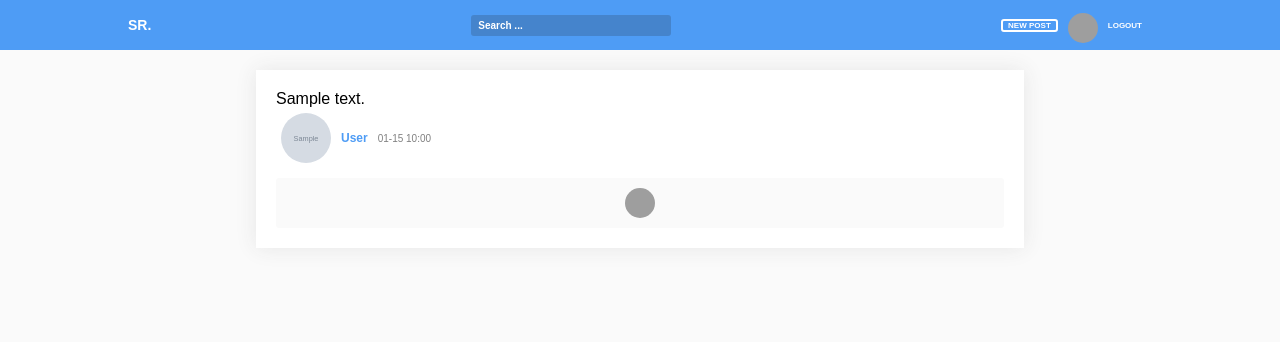
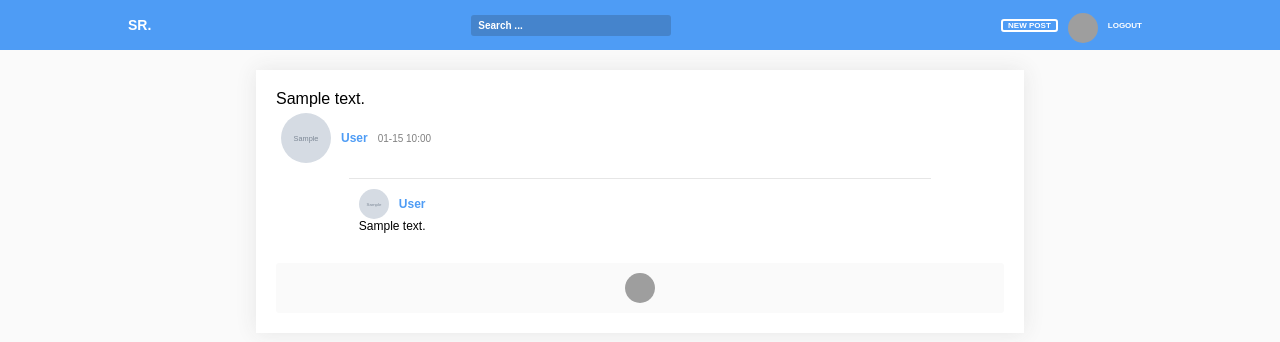
Before and after one commit to YauheniRusinchuk/developement_sweden, a Django app: template apps/templates/article/detail.html in a window 1280 px wide. Shown: the top 342 px of the page. Run offline with Django 3.2, Linux system fonts and the light colour scheme; the template is opened without the code that fills it: most values are stand-ins (such as "Sample title", 1, 10 or a date in 2020); grey boxes marked "Sample" are stand-in pictures; some libraries are stand-ins or nearby versions; some web fonts are replaced; grey boxes are pictures that could not be loaded.

Commit message:
redesign template

```diff
--- a/apps/article/views.py
+++ b/apps/article/views.py
@@ -10,7 +10,6 @@
     def get(self,request, *args, **kwargs):
         article = Article.objects.get(pk=kwargs['pk'])
         form = FormComment()
-        print(article.comments)
         return render(request, 'article/detail.html',
             {'article': article, 'form': form}
         )
@@ -20,4 +19,6 @@
         form = FormComment(request.POST)
         if form.is_valid():
             text = form.cleaned_data['text']
+            comment = Comment(author=request.user, text=text, article=article)
+            comment.save()
         return redirect('home:home_page')
--- a/apps/comments/models.py
+++ b/apps/comments/models.py
@@ -7,7 +7,7 @@
 
 class Comment(models.Model):
 
-    author  = models.OneToOneField(User, on_delete=models.CASCADE)
+    author  = models.ForeignKey(User, on_delete=models.CASCADE)
     text    = models.TextField(blank=False)
     article = models.ForeignKey(Article, on_delete=models.CASCADE)
 
--- a/apps/static/css/style.css
+++ b/apps/static/css/style.css
@@ -1175,3 +1175,39 @@
     font-size: 12px;
     font-weight: bold;
 }
+
+.comments_container {
+    width: 80%;
+    margin: 10px auto;
+    padding: 10px;
+    border-top: 1px solid #e6e6e6;
+}
+
+
+.comments_container .not_comments {
+    text-align: center;
+}
+
+
+.comments_div {
+    display: flex;
+    align-items: center;
+}
+
+.comments_div img {
+    border-radius: 50%;
+}
+
+
+.comments_div a {
+    font-size: 12px;
+    font-weight: bold;
+    margin-left: 10px;
+    color: #4e9cf5;
+    text-decoration: none;
+}
+
+.comment {
+    font-size: 12px;
+    margin-bottom: 10px;
+}
--- a/apps/templates/article/detail.html
+++ b/apps/templates/article/detail.html
@@ -10,19 +10,36 @@
         {% if article.author.profile.avatar %}
             <img src="{{article.author.profile.avatar.url}}" width="50px" height="50px" />
         {% else %}
-            <img src="https://www.eduma.cz/images/avatar.jpg" width="50px" height="50px" />
+            <img src="https://kiittnp.in/8134d463acc8c7b66744a481847ab4b/assets/img/user.png" width="50px" height="50px" />
         {% endif %}
         <a href="{% url 'home:detail_profile' pk=article.author.pk %}">{{article.author.profile.fullname}}</a>
         <span>{{article.date|date:'m-d H:i'}}</span>
     </div>
 
+    <div class="comments_container">
+        {% if article.comments %}
+            {% for com in article.comments %}
+                <div class="comments_div">
+                    {% if com.author.profile.avatar %}
+                        <img src="{{com.author.profile.avatar.url}}" width="30px" height="30px" />
+                    {% else %}
+                        <img src="https://kiittnp.in/8134d463acc8c7b66744a481847ab4b/assets/img/user.png" width="30px" height="30px" />
+                    {% endif %}
+                    <a href="{% url 'home:detail_profile' pk=com.author.pk %}">{{com.author.profile.fullname}}</a>
+                </div>
+                <p class="comment">{{com.text}}</p>
+            {% endfor %}
+        {% else %}
+            <p class="not_comments">not comments</p>
+        {% endif %}
+    </div>
 
     <div class="detail_article_comments">
         <div class="detail_comment_form">
             {% if user.profile.avatar %}
                 <img src="{{user.profile.avatar.url}}" width="30px" height="30px" />
             {% else %}
-                <img src="https://www.eduma.cz/images/avatar.jpg" width="30px" height="30px" />
+                <img src="https://kiittnp.in/8134d463acc8c7b66744a481847ab4b/assets/img/user.png" width="30px" height="30px" />
             {% endif %}
             <form method="POST">{% csrf_token %}
                 {{form}}
--- a/apps/templates/header.html
+++ b/apps/templates/header.html
@@ -10,7 +10,7 @@
         {% if user.profile.avatar %}
             <img src="{{user.profile.avatar.url}}" />
         {% else %}
-            <img src="https://www.eduma.cz/images/avatar.jpg" />
+            <img src="https://kiittnp.in/8134d463acc8c7b66744a481847ab4b/assets/img/user.png" />
         {% endif %}
       </a>
       <a class="logout_btn" href="{% url 'logout' %}">logout</a>
--- a/apps/templates/home/detail.html
+++ b/apps/templates/home/detail.html
@@ -21,7 +21,7 @@
     {% if profile_detail.avatar %}
       <img src="{{profile_detail.avatar.url}}" alt="">
     {% else %}
-      <img src="https://www.eduma.cz/images/avatar.jpg" alt="">
+      <img src="https://kiittnp.in/8134d463acc8c7b66744a481847ab4b/assets/img/user.png" alt="">
     {% endif %}
     <div class="detail_fullname">
       <h3>{{profile_detail.fullname}}</h3>
@@ -44,7 +44,7 @@
                 {% if sub.avatar %}
                     <img src="{{sub.avatar.url}}" width="70px" height="70px;" />
                 {% else %}
-                    <img src="https://www.eduma.cz/images/avatar.jpg" width="70px" height="70px" alt="">
+                    <img src="https://kiittnp.in/8134d463acc8c7b66744a481847ab4b/assets/img/user.png" width="70px" height="70px" alt="">
                 {% endif %}
                 <a href="{% url 'home:detail_profile' pk=sub.user.pk %}">{{sub.fullname}}</a>
             </div>
@@ -66,7 +66,7 @@
           {% if profile_detail.avatar %}
             <img src="{{profile_detail.avatar.url}}" width="30px" height="30px" alt="">
           {% else %}
-            <img src="https://www.eduma.cz/images/avatar.jpg" width="30px" height="30px" alt="">
+            <img src="https://kiittnp.in/8134d463acc8c7b66744a481847ab4b/assets/img/user.png" width="30px" height="30px" alt="">
           {% endif %}
           <span class="user_post">{{profile_detail.fullname}}</span>
           <span>{{article.date|date:'m-d H:i'}}</span>
--- a/apps/templates/home/index.html
+++ b/apps/templates/home/index.html
@@ -11,7 +11,7 @@
     {% if profile.avatar %}
         <img src="{{profile.avatar.url}}" />
     {% else %}
-        <img src="https://www.eduma.cz/images/avatar.jpg" />
+        <img src="https://kiittnp.in/8134d463acc8c7b66744a481847ab4b/assets/img/user.png" />
     {% endif %}
     <div class="user_info">
       <a href="{% url 'home:detail_profile' pk=user.pk %}">{{profile.fullname}}</a>
@@ -38,7 +38,7 @@
             {% if art.author.profile.avatar %}
                 <img src="{{art.author.profile.avatar.url}}" width="40px" height="40px" />
             {% else %}
-                <img src="https://www.eduma.cz/images/avatar.jpg" width="40px" height="40px" />
+                <img src="https://kiittnp.in/8134d463acc8c7b66744a481847ab4b/assets/img/user.png" width="40px" height="40px" />
             {% endif %}
             <a href="{% url 'home:detail_profile' pk=art.author.pk %}">{{art.author.profile.fullname}}</a>
             <span>{{art.date|date:'m-d H:i'}}</span>
--- a/apps/templates/last_subscriptions.html
+++ b/apps/templates/last_subscriptions.html
@@ -7,7 +7,7 @@
             {% if sub.avatar %}
                 <img src="{{sub.avatar.url}}" width="40px" height="40px" />
             {% else %}
-                <img src="https://www.eduma.cz/images/avatar.jpg" width="40px" height="40px" />
+                <img src="https://kiittnp.in/8134d463acc8c7b66744a481847ab4b/assets/img/user.png" width="40px" height="40px" />
             {% endif %}
             <a href="{% url 'home:detail_profile' pk=sub.user.pk %}">{{sub.user.profile.fullname}}</a>
         </div>
--- a/apps/templates/profile/newpost.html
+++ b/apps/templates/profile/newpost.html
@@ -8,7 +8,7 @@
     {% if profile.avatar %}
         <img src="{{profile.avatar.url}}" width="50px" height="50px" />
     {% else %}
-        <img src="https://www.eduma.cz/images/avatar.jpg" width="50px" height="50px" />
+        <img src="https://kiittnp.in/8134d463acc8c7b66744a481847ab4b/assets/img/user.png" width="50px" height="50px" />
     {% endif %}
     <p>{{profile.user.username}}</p>
     <form method="POST">{% csrf_token %}
```
Also changed, not shown: apps/comments/migrations/0002_auto_20190106_1911.py (added).
